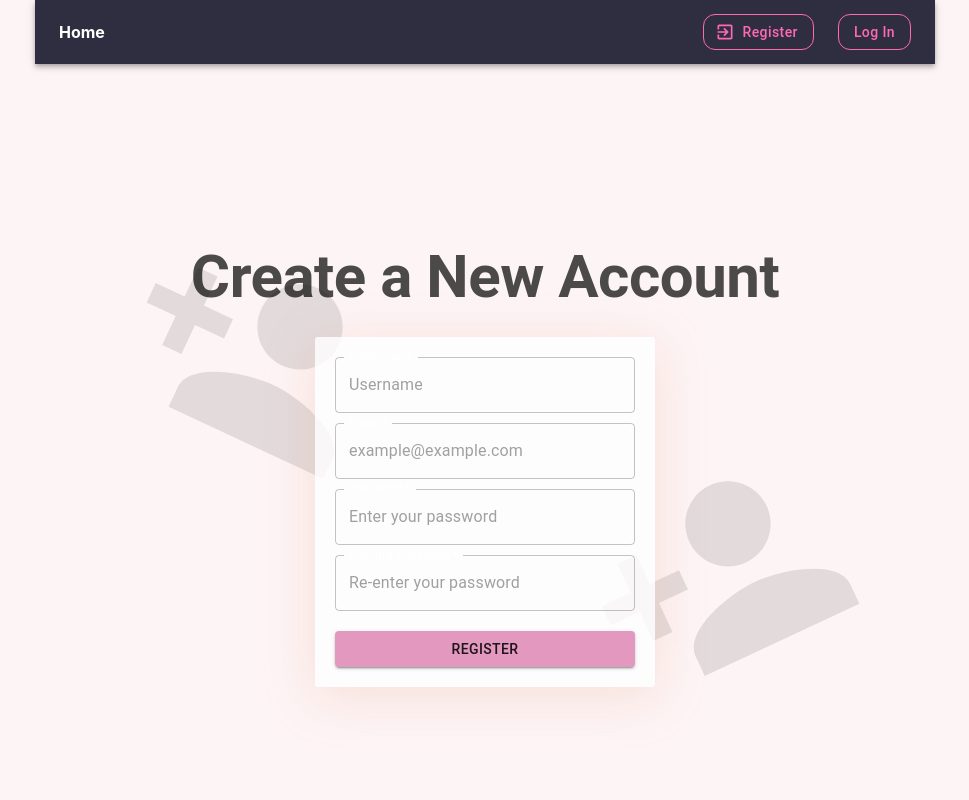
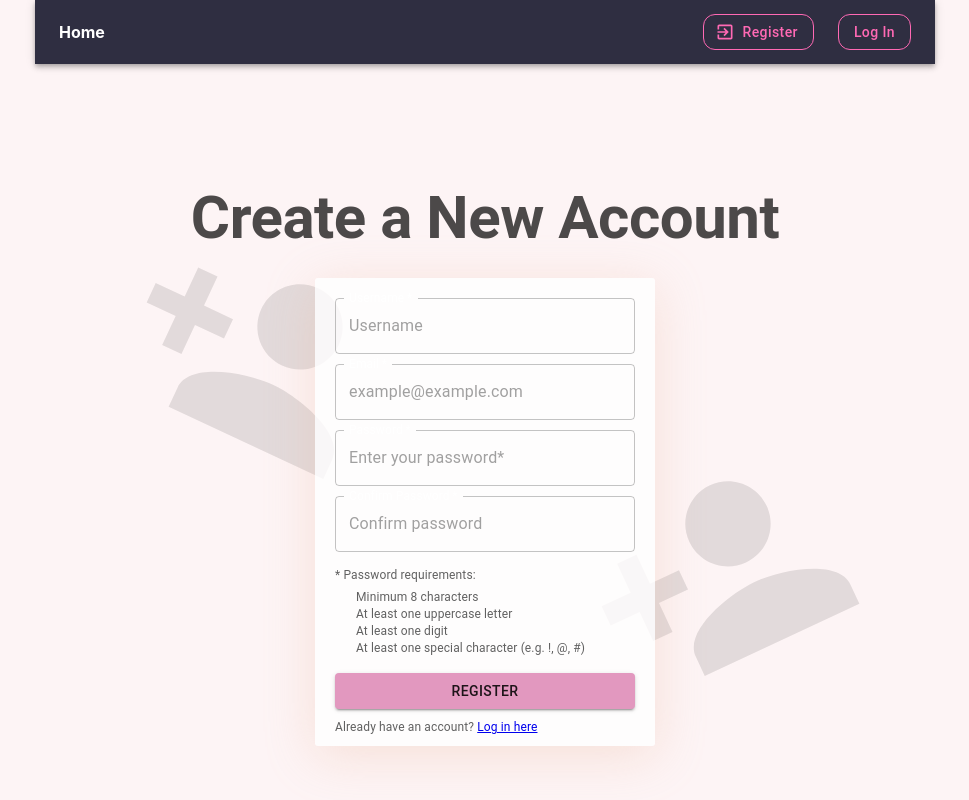
Before and after one commit to KingaMiko/goit-react-hw-08-phonebook, a React (Create React App) app: page /goit-react-hw-08-phonebook/register in a window 1280 px wide. Shown: the top 800 px of the page, without its empty margins (155-1124 px from the left). Built offline with nearby package versions, Linux system fonts and the light colour scheme.

Commit message:
form walidation

```diff
--- a/src/components/LoginForm/LoginForm.jsx
+++ b/src/components/LoginForm/LoginForm.jsx
@@ -1,6 +1,7 @@
 import { useDispatch } from 'react-redux';
 import { logIn } from 'redux/auth/operations';
-import { Box, TextField, Button } from '@mui/material';
+import { Box, TextField, Button, Typography } from '@mui/material';
+import { Link } from 'react-router-dom';
 
 export const LoginForm = () => {
   const dispatch = useDispatch();
@@ -60,6 +61,17 @@ export const LoginForm = () => {
       >
         Log In
       </Button>
+      <Typography
+        variant="body2"
+        style={{
+          marginTop: '10px',
+          marginBottom: '-10px',
+          color: '#616161',
+          fontSize: '12px',
+        }}
+      >
+        Don't have an account? <Link to="/register">Register here</Link>
+      </Typography>
     </Box>
   );
 };
--- a/src/components/RegisterForm/RegisterForm.jsx
+++ b/src/components/RegisterForm/RegisterForm.jsx
@@ -1,6 +1,8 @@
 import { useDispatch } from 'react-redux';
 import { register } from 'redux/auth/operations';
-import { Box, TextField, Button } from '@mui/material';
+import { Box, TextField, Button, Typography } from '@mui/material';
+import { toast } from 'react-hot-toast';
+import { Link } from 'react-router-dom';
 
 export const RegisterForm = () => {
   const dispatch = useDispatch();
@@ -9,7 +11,21 @@ export const RegisterForm = () => {
     const form = e.currentTarget;
 
     if (form.elements.password.value !== form.elements.confirmPassword.value) {
-      alert('Passwords do not match!');
+      toast.error(
+        "Oops! The passwords you entered don't match. Please try again."
+      );
+      return;
+    }
+
+    const password = form.elements.password.value;
+    const hasUpperCase = /[A-Z]/.test(password);
+    const hasDigit = /[0-9]/.test(password);
+    const hasSpecialChar = /[!@#\$%\^\&*\)\(+=._-]/.test(password);
+
+    if (password.length < 8 || !hasUpperCase || !hasDigit || !hasSpecialChar) {
+      toast.error(
+        'Oops! Your password must meet certain requirements. Check the list and try again.'
+      );
       return;
     }
 
@@ -20,6 +36,7 @@ export const RegisterForm = () => {
         password: form.elements.password.value,
       })
     );
+
     form.reset();
   };
 
@@ -62,7 +79,7 @@ export const RegisterForm = () => {
         type="password"
         name="password"
         label="Password"
-        placeholder="Enter your password"
+        placeholder="Enter your password*"
         required
         fullWidth
         InputLabelProps={{
@@ -70,11 +87,12 @@ export const RegisterForm = () => {
         }}
         sx={{ marginBottom: '10px' }}
       />
+
       <TextField
         type="password"
         name="confirmPassword"
         label="Confirm Password"
-        placeholder="Re-enter your password"
+        placeholder="Confirm password"
         required
         fullWidth
         InputLabelProps={{
@@ -82,6 +100,23 @@ export const RegisterForm = () => {
         }}
         sx={{ marginBottom: '10px' }}
       />
+      <Typography
+        variant="body2"
+        style={{
+          marginTop: 5,
+          marginBottom: 5,
+          color: '#616161',
+          fontSize: '12px',
+        }}
+      >
+        * Password requirements:
+        <ul style={{ margin: 5, paddingLeft: 16 }}>
+          <li>Minimum 8 characters</li>
+          <li>At least one uppercase letter</li>
+          <li>At least one digit</li>
+          <li>At least one special character (e.g. !, @, #)</li>
+        </ul>
+      </Typography>
       <Button
         type="submit"
         variant="contained"
@@ -90,6 +125,17 @@ export const RegisterForm = () => {
       >
         Register
       </Button>
+      <Typography
+        variant="body2"
+        style={{
+          marginTop: '10px',
+          marginBottom: '-10px',
+          color: '#616161',
+          fontSize: '12px',
+        }}
+      >
+        Already have an account? <Link to="/login">Log in here</Link>
+      </Typography>
     </Box>
   );
 };
--- a/src/pages/HomePage/HomePage.jsx
+++ b/src/pages/HomePage/HomePage.jsx
@@ -1,9 +1,18 @@
+import React from 'react';
 import Box from '@mui/material/Box';
 import Typography from '@mui/material/Typography';
+import Button from '@mui/material/Button';
 import { Helmet } from 'react-helmet';
 import PhoneIcon from '@mui/icons-material/Phone';
+import { useNavigate } from 'react-router-dom';
 
 export default function HomePage() {
+  const navigate = useNavigate();
+
+  const handleTryItClick = () => {
+    navigate('/login');
+  };
+
   return (
     <>
       <Helmet>
@@ -67,6 +76,34 @@ export default function HomePage() {
         >
           Your digital directory for contacts.
         </Typography>
+        <Button
+          variant="outlined"
+          style={{
+            marginTop: '16px',
+            fontWeight: 'bold',
+            fontSize: '18px',
+            padding: '10px 30px',
+            borderWidth: '2px',
+            borderColor: '#FF69B4',
+            color: '#FF69B4',
+            background: 'transparent',
+            transition: 'boxShadow 0.3s, transform 0.15s',
+            borderRadius: '25px',
+            boxShadow: 'inset 0 0 0 3px #FF69B4',
+          }}
+          onMouseOver={e => {
+            e.currentTarget.style.boxShadow =
+              'inset 0 0 0 4px #FF69B4, 0 2px 3px rgba(0,0,0,0.1)';
+            e.currentTarget.style.transform = 'scale(0.95)';
+          }}
+          onMouseOut={e => {
+            e.currentTarget.style.boxShadow = 'inset 0 0 0 2px #FF69B4';
+            e.currentTarget.style.transform = 'scale(1)';
+          }}
+          onClick={handleTryItClick}
+        >
+          Try it!
+        </Button>
       </Box>
     </>
   );
--- a/src/redux/auth/operations.js
+++ b/src/redux/auth/operations.js
@@ -1,5 +1,6 @@
 import { createAsyncThunk } from '@reduxjs/toolkit';
 import axios from 'axios';
+import { toast } from 'react-hot-toast';
 
 axios.defaults.baseURL = 'https://connections-api.herokuapp.com';
 const path = '/users';
@@ -20,6 +21,7 @@ export const register = createAsyncThunk(
       setAuthHeader(res.data.token);
       return res.data;
     } catch (error) {
+      toast.error('Registration failed. Please try again.');
       return thunkAPI.rejectWithValue(error.message);
     }
   }
@@ -33,6 +35,9 @@ export const logIn = createAsyncThunk(
       setAuthHeader(res.data.token);
       return res.data;
     } catch (error) {
+      toast.error(
+        'No such user found. Please check your credentials and try again.'
+      );
       return thunkAPI.rejectWithValue(error.message);
     }
   }
```
